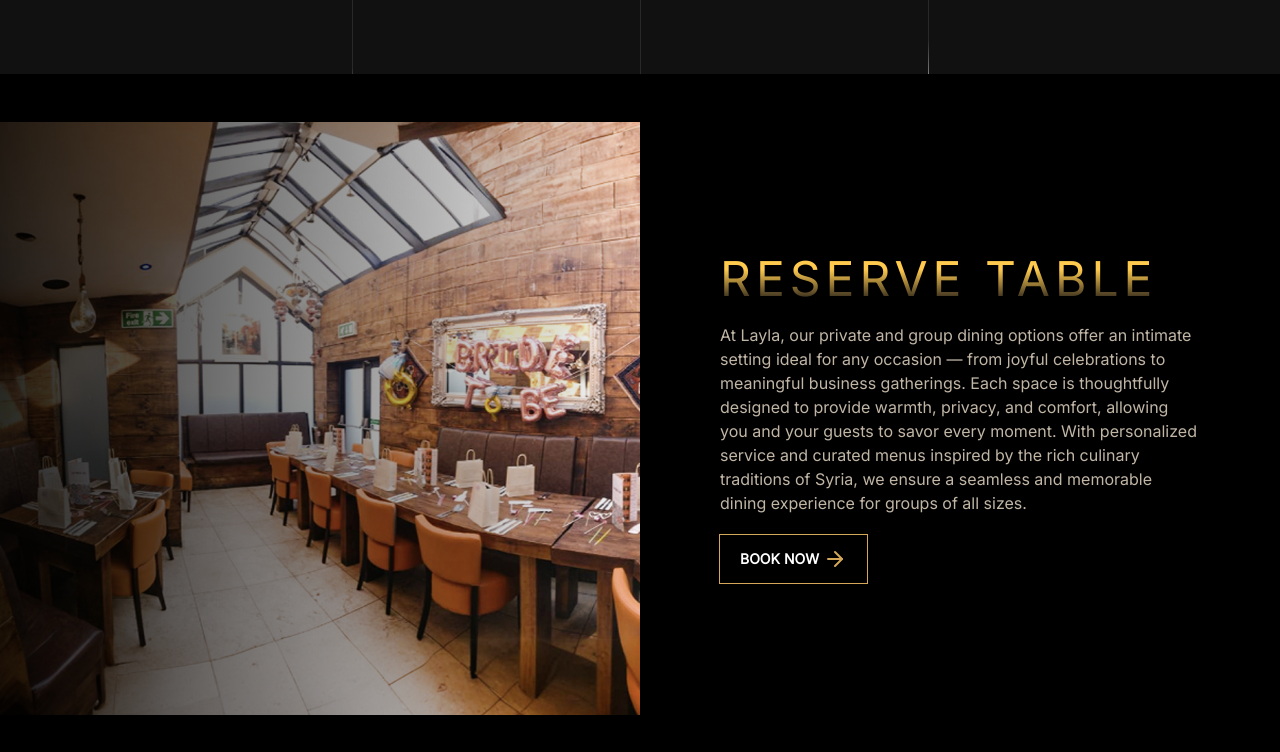
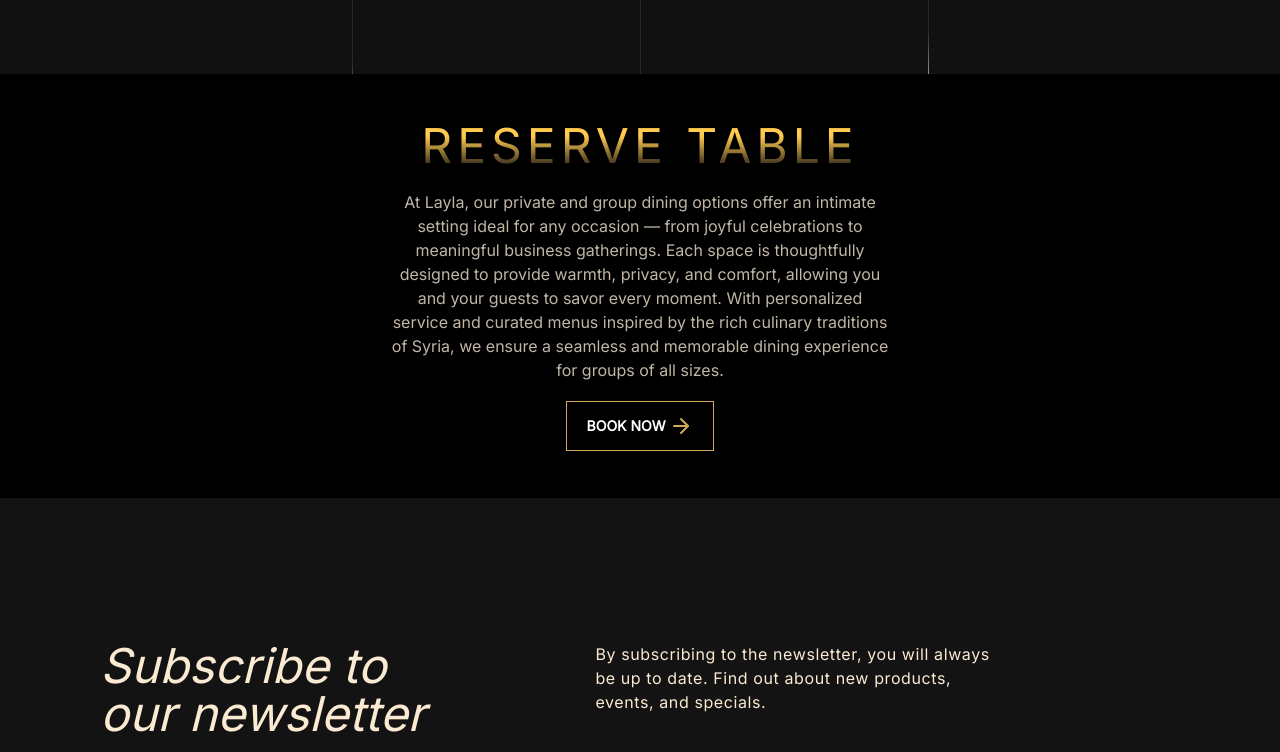
Before and after one commit to muhammedsheheer/layla, a Next.js app: page / in a window 1280 px wide. Shown: the part 2000-2752 px from the top of the page. Built offline with nearby package versions, Linux system fonts and the light colour scheme; no server answers; a web font is replaced by a local one.

Commit message:
reseve section updated

```diff
--- a/src/app/(section)/Reserve.tsx
+++ b/src/app/(section)/Reserve.tsx
@@ -11,7 +11,7 @@
   return (
     <section className="h-full w-full overflow-hidden bg-[#000] py-8 md:py-12">
       <div className="flex w-full flex-col md:flex-row">
-        <div className="w-full md:w-1/2">
+        {/* <div className="w-full md:w-1/2">
           <motion.img
             src={"/images/home/story/5.png"}
             alt={"image"}
@@ -21,16 +21,16 @@
             viewport={{ once: false, amount: 0.5 }}
             transition={{ duration: 1.5, ease: "easeOut" }}
           />
-        </div>
+        </div> */}
         <motion.div
-          className="flex w-full flex-col items-start justify-center gap-5 px-4 pt-6 md:w-1/2 md:px-20 md:pt-0"
+          className="flex w-full flex-col items-center justify-center gap-5 px-4 pt-6 md:px-20 md:pt-0"
           initial={{ opacity: 0, y: 100 }}
           whileInView={{ opacity: 1, y: 0 }}
           viewport={{ once: false }}
           transition={{ duration: 1.5, ease: "easeOut" }}
         >
           <h1
-            className="text-start font-oswald text-4xl font-[300] tracking-[5px] md:text-5xl"
+            className="text-center font-oswald text-4xl font-[300] tracking-[5px] md:text-5xl"
             style={{
               background:
                 "linear-gradient(180deg, #FFCA4E 29.5%, #191616 100%)",
@@ -40,7 +40,7 @@
           >
             RESERVE TABLE
           </h1>
-          <p className="max-w-[500px] font-manrope text-sm font-[300] text-[#C1B6A6] md:text-base">
+          <p className="max-w-[500px] text-center font-manrope text-sm font-[300] text-[#C1B6A6] md:text-base">
             At Layla, our private and group dining options offer an intimate
             setting ideal for any occasion — from joyful celebrations to
             meaningful business gatherings. Each space is thoughtfully designed
```
